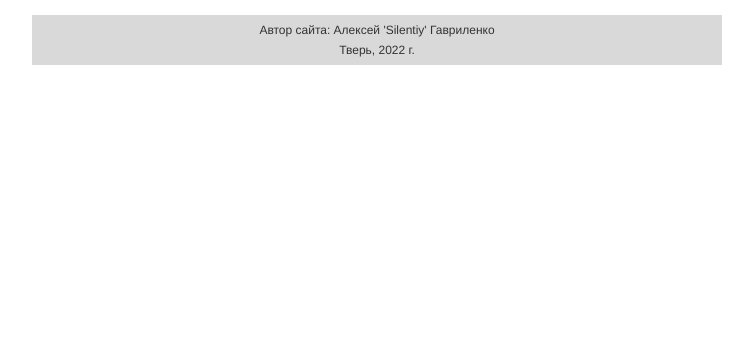
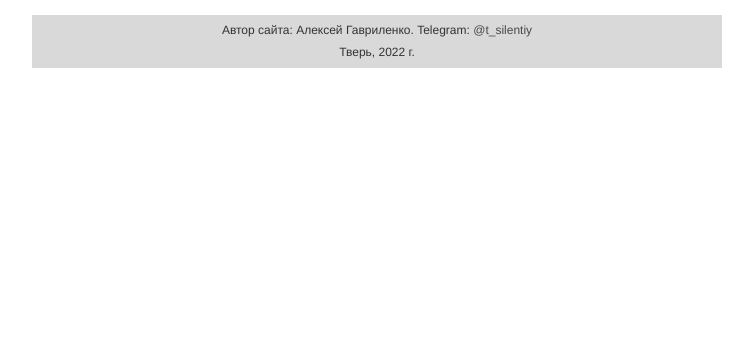
Before and after one commit to Silentiy/rc-beam, a Django app: template beam/home/templates/home/home.html in a window 1280 px wide. Shown: the part 461-800 px from the top of the page, without its empty margins (263-1016 px from the left). Run offline with Django 4.2, Linux system fonts and the light colour scheme; the template is opened without the code that fills it, so the values that code supplies are empty; parts of the project's set-up code (start-up, migrations or seed data) failed here and were passed over; some libraries are stand-ins or nearby versions.

Commit message:
"footer and styles: minor updates; variant_info: student_full_name in order 'name patronymic surname'"

```diff
--- a/beam/autograder/management/commands/variant_info.py
+++ b/beam/autograder/management/commands/variant_info.py
@@ -188,7 +188,7 @@ class Command(BaseCommand):
                         if 'группа' in lines[num]:
                             personal_variant_number = int(lines[num + 1])
                             student_data = lines[num].split()
-                            student_full_name_words = student_data[:-2]
+                            student_full_name_words = list(reversed(student_data[:-2]))
                             student_full_name = " ".join(student_full_name_words).translate(str.maketrans('', '', ','))
                             student_last_name = student_full_name_words[0].translate(
                                 str.maketrans('', '', string.punctuation))
--- a/beam/static/style.css
+++ b/beam/static/style.css
@@ -69,6 +69,7 @@ nav.menu a {
 	text-transform: uppercase;
 	text-decoration: 0;
 	text-align: center;
+	text-decoration: underline;
 	color: #494949;
 }
 
@@ -127,7 +128,7 @@ table {
   table-layout: fixed;
   width: 100%;
   border: none;
-  font-size: calc(1.0rem + 0.32vw);
+  font-size: calc(1.2rem + 0.1vw);
 }
 
 table.reinf td {
@@ -240,12 +241,14 @@ div.page_footer {
 }
 
 div.page_footer p{
- 	display: block;
-	height: 20px;
-	line-height: 20px;
 	text-align: center;
-	border-bottom: 3px;
+	padding-top: 2px;
+	padding-bottom: 2px;
 	margin-bottom: 0px;
 	font-size: 12px;
 	text-indent: 0px;
 }
+
+div.page_footer a{
+    color: #494949;
+}
--- a/beam/templates/footer.html
+++ b/beam/templates/footer.html
@@ -1,4 +1,4 @@
   <div class="page_footer">
-    <p>Автор сайта: Алексей 'Silentiy' Гавриленко</p>
+    <p>Автор сайта: Алексей Гавриленко. Telegram: <a href="https://t.me/t_silentiy">@t_silentiy</a> </p>
     <p>Тверь, 2022 г.</p>
   </div>
```
